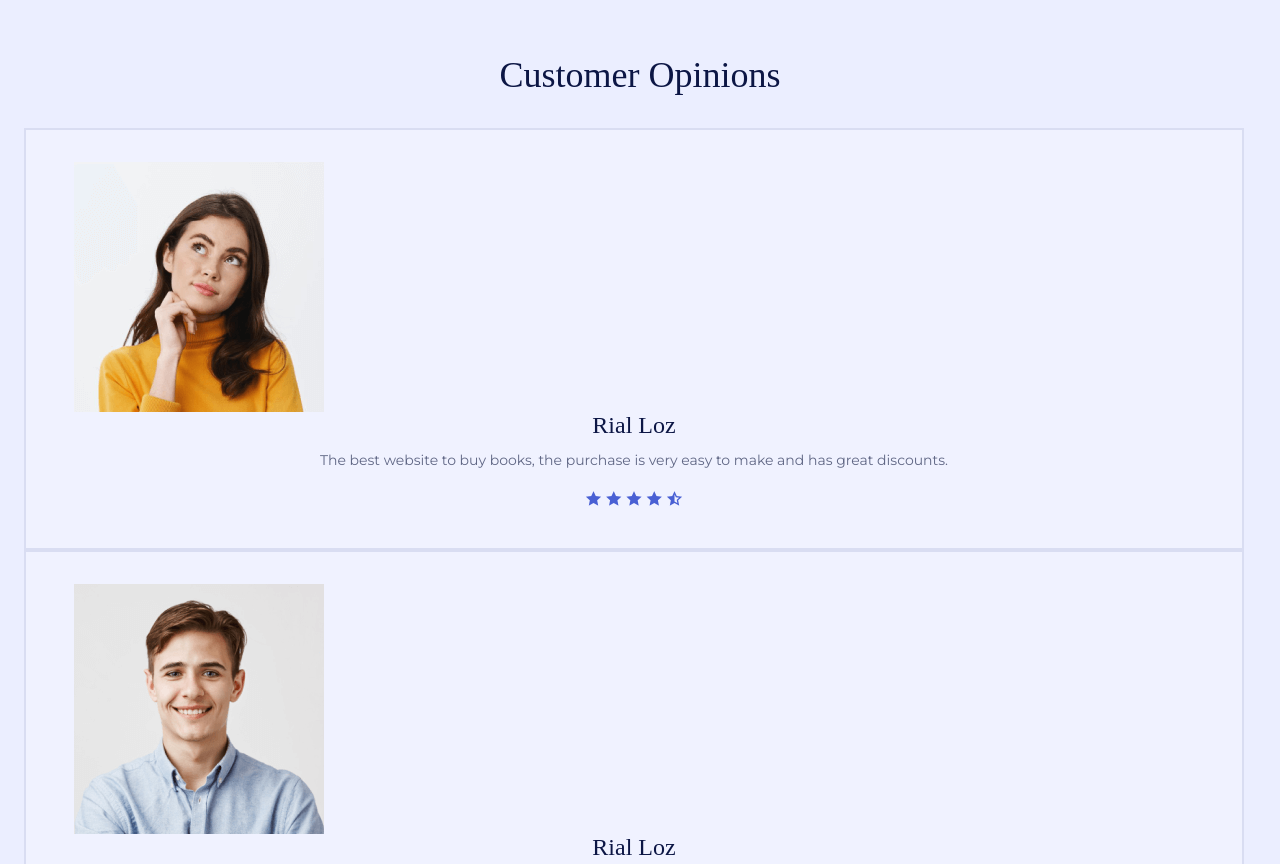
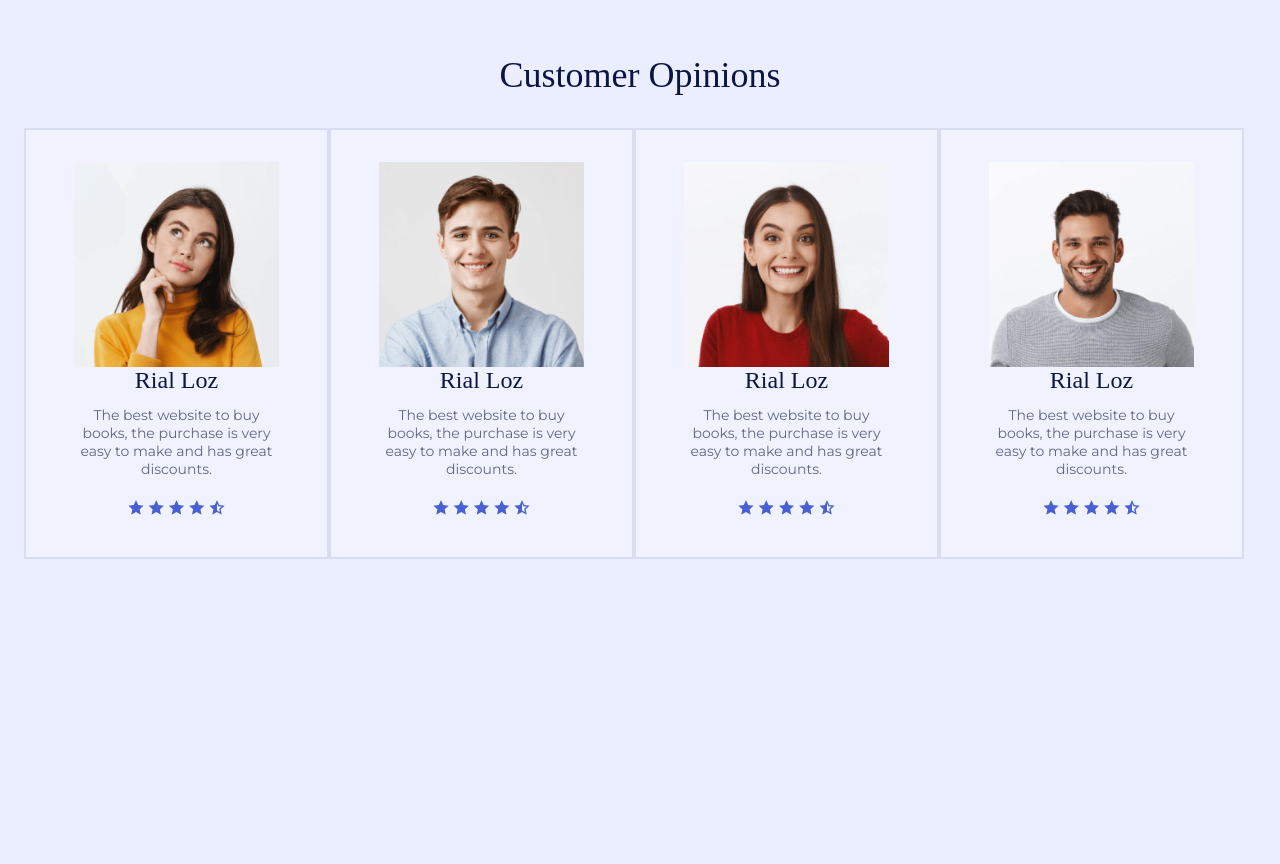
Before and after one commit to Khalidshv/Book-Website, a plain HTML site: page index.html in a window 1280 px wide. Shown: the part 3460-4324 px from the top of the page. After the commit the page ends 4035 px from the top, so only its background shows below. Drawn offline with nearby package versions, Linux system fonts and the light colour scheme; a web font is replaced by a local one.

Commit message:
testimonial js

```diff
--- a/assets/js/main.js
+++ b/assets/js/main.js
@@ -107,7 +107,20 @@ let swiperNew = new Swiper('.new__swiper', {
 
 
 /*=============== TESTIMONIAL SWIPER ===============*/
+let swiperTestimonial = new Swiper('.testimonial__swiper', {
+    loop: true,
+    spacebetween: 16,
+    grabcursor: true,
+    sliderPerView: 'auto',
+    centeredSlides: 'auto',
 
+    breakpoints: {
+        1150: {
+            slidesPerView: 4,
+            centeredSlides: false,
+        },
+    },
+});
 
 /*=============== SHOW SCROLL UP ===============*/
 
--- a/index.html
+++ b/index.html
@@ -774,9 +774,9 @@
             </h2>
 
             <div class="testimonial__container container">
-               <div class="testimonial__swiper">
-                  <div>
-                     <article class="testimonial__card">
+               <div class="testimonial__swiper swiper">
+                  <div class="swiper-wrapper">
+                     <article class="testimonial__card swiper-slide">
                         <img src="assets/image/testimonial-perfil-1.png" alt="image" class="testimonial">
 
                         <h2 class="testimonial__title">
@@ -797,7 +797,7 @@
                         </div>
                      </article>
 
-                     <article class="testimonial__card">
+                     <article class="testimonial__card swiper-slide">
                         <img src="assets/image/testimonial-perfil-2.png" alt="image" class="testimonial">
 
                         <h2 class="testimonial__title">
@@ -818,7 +818,7 @@
                         </div>
                      </article>
 
-                     <article class="testimonial__card">
+                     <article class="testimonial__card swiper-slide">
                         <img src="assets/image/testimonial-perfil-3.png" alt="image" class="testimonial">
 
                         <h2 class="testimonial__title">
@@ -839,7 +839,7 @@
                         </div>
                      </article>
 
-                     <article class="testimonial__card">
+                     <article class="testimonial__card swiper-slide">
                         <img src="assets/image/testimonial-perfil-4.png" alt="image" class="testimonial">
 
                         <h2 class="testimonial__title">
```
